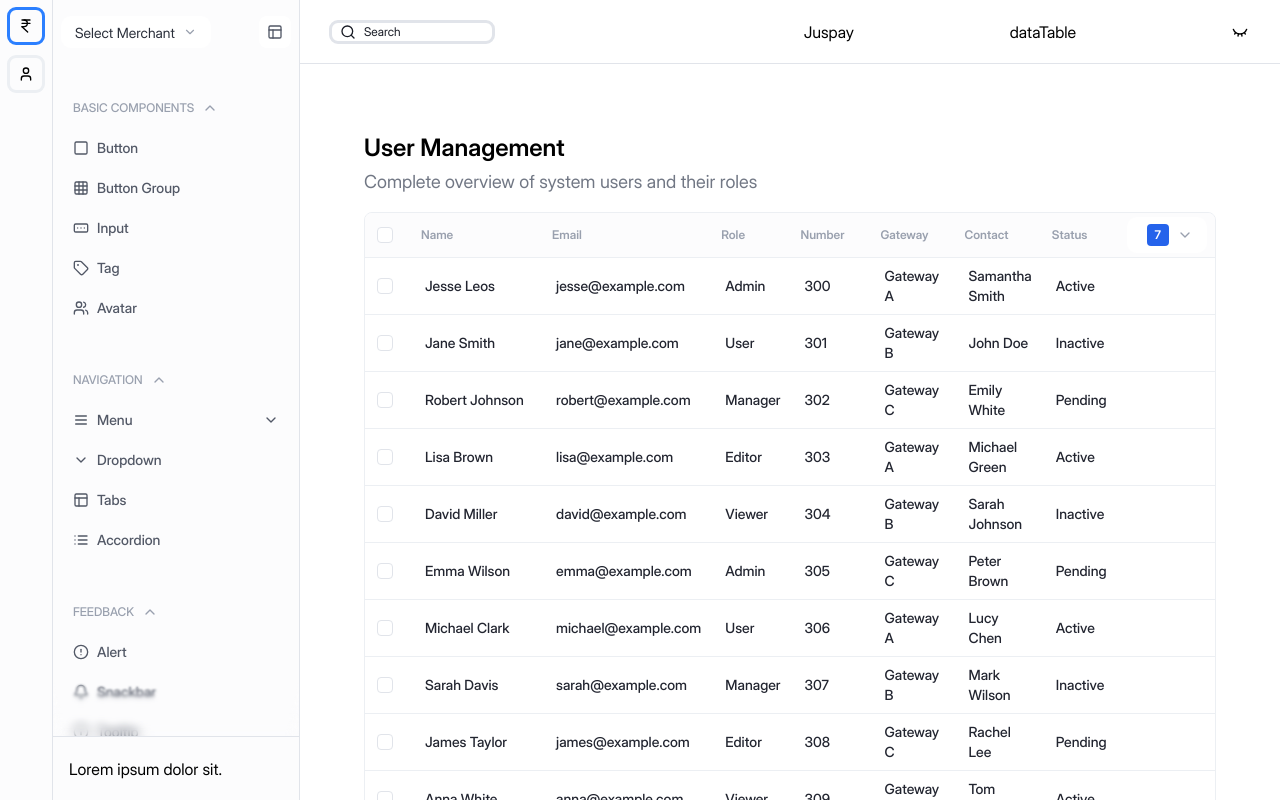
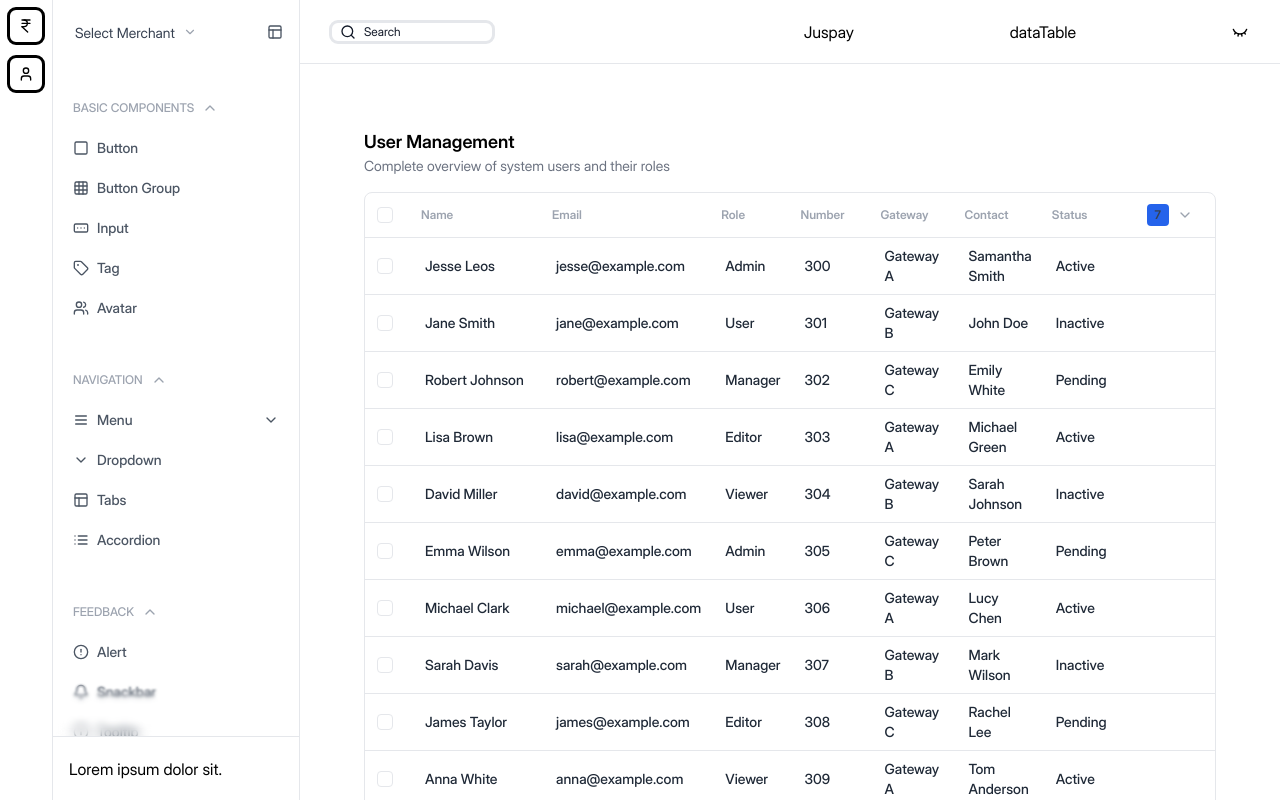
Before and after one commit to vinit-juspay/design-system, a React (Vite) app: page / in a window 1280 px wide. Built offline with nearby package versions, Linux system fonts and the light colour scheme; a web font is replaced by a local one.

Commit message:
name change of class

```diff
--- a/tailwind.config.js
+++ b/tailwind.config.js
@@ -11,7 +11,7 @@ module.exports = {
         sans: ['Inter Display', 'sans-serif'],
       },
       colors: {
-        gray: {
+        jpGray: {
           0: '#FFFFFF',
           25: '#FCFCFD',
           50: '#F5F7FA',
@@ -29,7 +29,7 @@ module.exports = {
           1000: '#050506',
           1100: '#5F5F5FB2',
         },
-        primary: {
+        jpPrimary: {
           50: '#EFF6FF',
           100: '#DBEAFE',
           200: '#BEDBFF',
@@ -42,7 +42,7 @@ module.exports = {
           900: '#1C398E',
           950: '#162456',
         },
-        purple: {
+        jpPurple: {
           50: '#FAF5FF',
           100: '#F3E8FF',
           200: '#E9D4FF',
@@ -55,7 +55,7 @@ module.exports = {
           900: '#59168B',
           950: '#3C0366',
         },
-        orange: {
+        jpOrange: {
           50: '#FFF7ED',
           100: '#FFEDD4',
           200: '#FFD6A8',
@@ -68,7 +68,7 @@ module.exports = {
           900: '#7E2A0C',
           950: '#441306',
         },
-        red: {
+        jpRed: {
           50: '#FEF2F2',
           100: '#FFE2E2',
           200: '#FFC9C9',
@@ -81,7 +81,7 @@ module.exports = {
           900: '#82181A',
           950: '#460809',
         },
-        green: {
+        jpGreen: {
           50: '#F0FDF4',
           100: '#DCFCE7',
           200: '#B9F8CF',
@@ -94,7 +94,7 @@ module.exports = {
           900: '#0D542B',
           950: '#052E16',
         },
-        yellow: {
+        jpYellow: {
           50: '#FEFCE8',
           100: '#FEF9C2',
           200: '#FFF085',
@@ -109,16 +109,16 @@ module.exports = {
         },
       },
       fontSize: {
-        'display-xl': ['72px', { lineHeight: '88px' }],
-        'display-lg': ['64px', { lineHeight: '80px' }],
-        'display-md': ['56px', { lineHeight: '72px' }],
-        'display-sm': ['48px', { lineHeight: '64px' }],
+        'display-xl': ['72px', { lineHeight: '72px' }],
+        'display-lg': ['64px', { lineHeight: '64px' }],
+        'display-md': ['56px', { lineHeight: '56px' }],
+        'display-sm': ['48px', { lineHeight: '48px' }],
         // Heading sizes
-        '2xl': ['40px', { lineHeight: '56px' }],
-        xl: ['32px', { lineHeight: '48px' }],
-        lg: ['24px', { lineHeight: '40px' }],
-        md: ['20px', { lineHeight: '32px' }],
-        sm: ['18px', { lineHeight: '28px' }],
+        'heading-xl': ['40px', { lineHeight: '56px' }],
+        'heading-lg': ['32px', { lineHeight: '48px' }],
+        'heading-md': ['24px', { lineHeight: '40px' }],
+        'heading-sm': ['20px', { lineHeight: '32px' }],
+        'heading-sm': ['18px', { lineHeight: '28px' }],
         // Body sizes
         'body-lg': ['16px', { lineHeight: '24px' }],
         'body-md': ['14px', { lineHeight: '20px' }],
@@ -140,25 +140,6 @@ module.exports = {
         700: '700',
         800: '800',
         900: '900',
-      },
-
-      lineHeight: {
-        0: '0', // leading-0
-        14: '14px', // leading-14
-        16: '16px', // leading-16
-        18: '18px', // leading-18
-        20: '20px', // leading-20
-        22: '22px', // leading-22
-        24: '24px', // leading-24
-        26: '26px', // leading-26
-        32: '32px', // leading-32
-        38: '38px', // leading-38
-        42: '42px', // leading-42
-        46: '46px', // leading-46
-        48: '48px', // leading-48
-        56: '56px', // leading-56
-        64: '64px', // leading-64
-        70: '70px', // leading-70
       },
 
       letterSpacing: {
```
